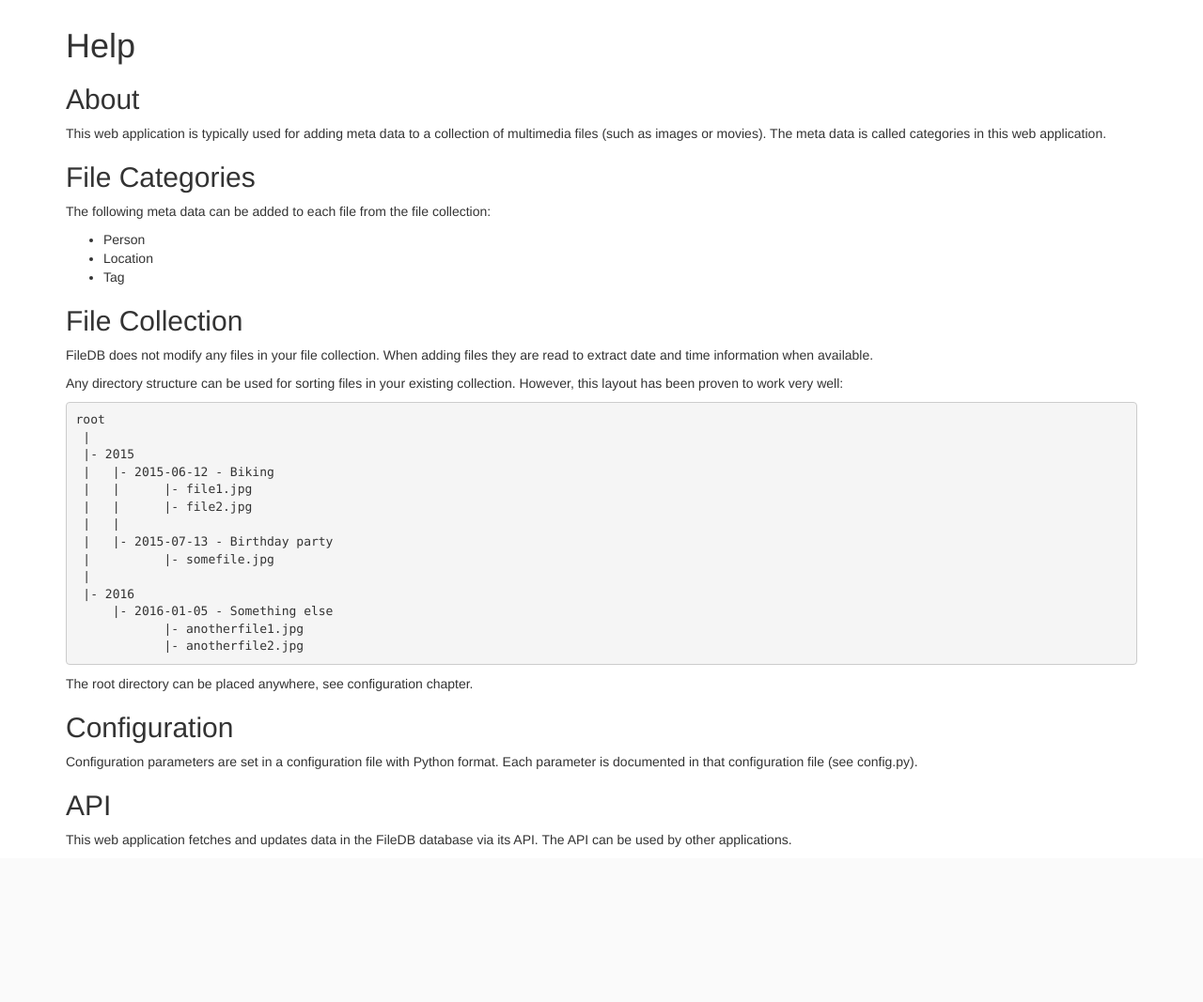
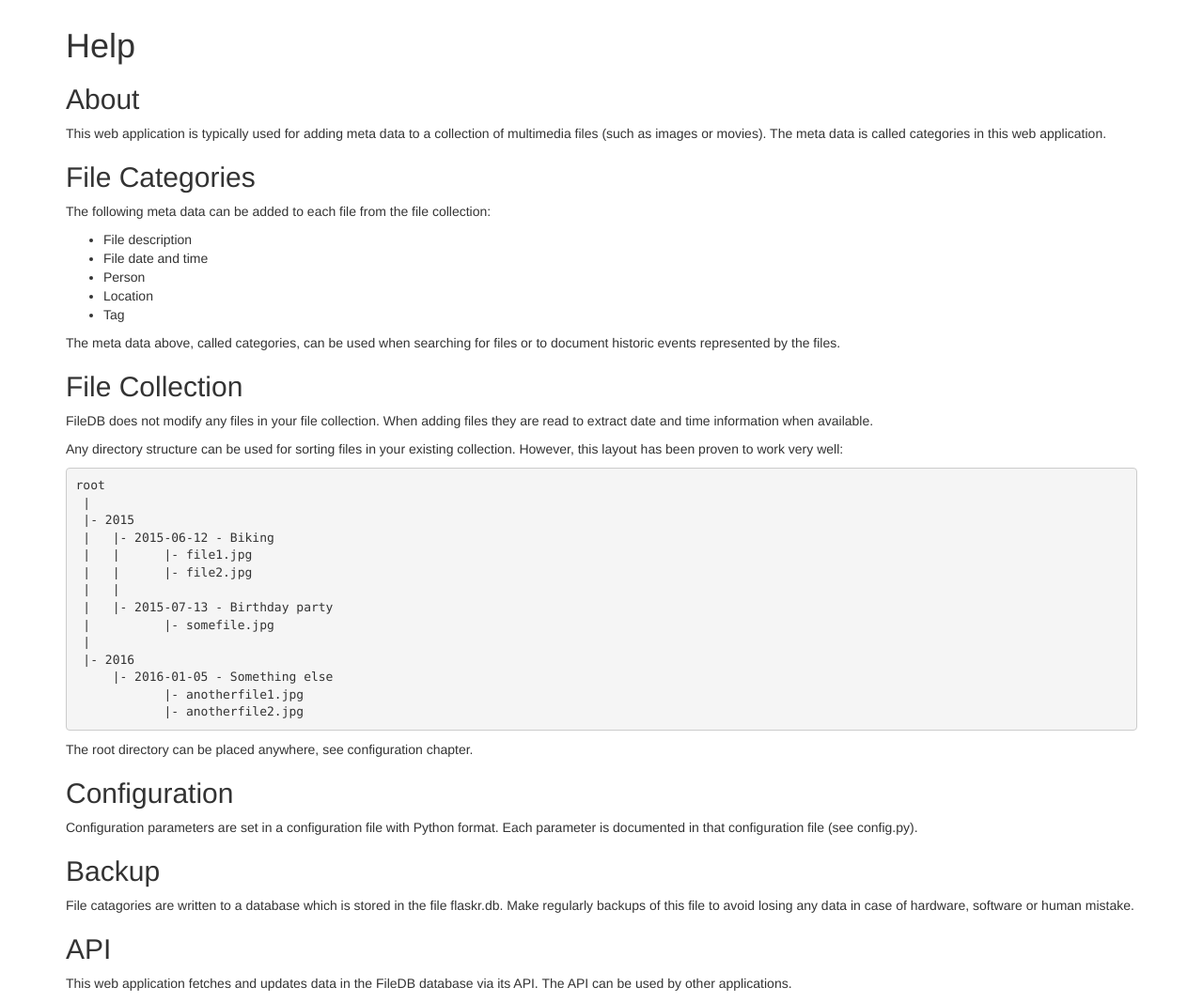
Before and after one commit to ponmar/filedb, a Flask app: page /help in a window 1280 px wide. Shown: the part 51-1118 px from the top of the page at 94% size. Before the commit the page ends 953 px from the top, so only its background shows below. Run offline with Flask 2, Linux system fonts and the light colour scheme; the visitor is signed in with stand-in values (Sample User, id 1); some libraries are stand-ins or nearby versions.

Commit message:
Documentation update

```diff
--- a/templates/help.html
+++ b/templates/help.html
@@ -15,10 +15,13 @@
 <h2>File Categories</h2>
 <p>The following meta data can be added to each file from the file collection:</p>
 <ul>
+<li>File description</li>
+<li>File date and time</li>
 <li>Person</li>
 <li>Location</li>
 <li>Tag</li>
 </ul>
+<p>The meta data above, called categories, can be used when searching for files or to document historic events represented by the files.</p>
 
 <h2>File Collection</h2>
 <p>FileDB does not modify any files in your file collection. When adding files they are read to extract date and time information when available.</p>
@@ -42,7 +45,10 @@ root
 <p>The root directory can be placed anywhere, see configuration chapter.</p>
 
 <h2>Configuration</h2>
-Configuration parameters are set in a configuration file with Python format. Each parameter is documented in that configuration file (see config.py).
+<p>Configuration parameters are set in a configuration file with Python format. Each parameter is documented in that configuration file (see config.py).</p>
+
+<h2>Backup</h2>
+<p>File catagories are written to a database which is stored in the file flaskr.db. Make regularly backups of this file to avoid losing any data in case of hardware, software or human mistake.</p>
 
 <h2>API</h2>
 <p>This web application fetches and updates data in the FileDB database via its API. The API can be used by other applications.</p>
```
